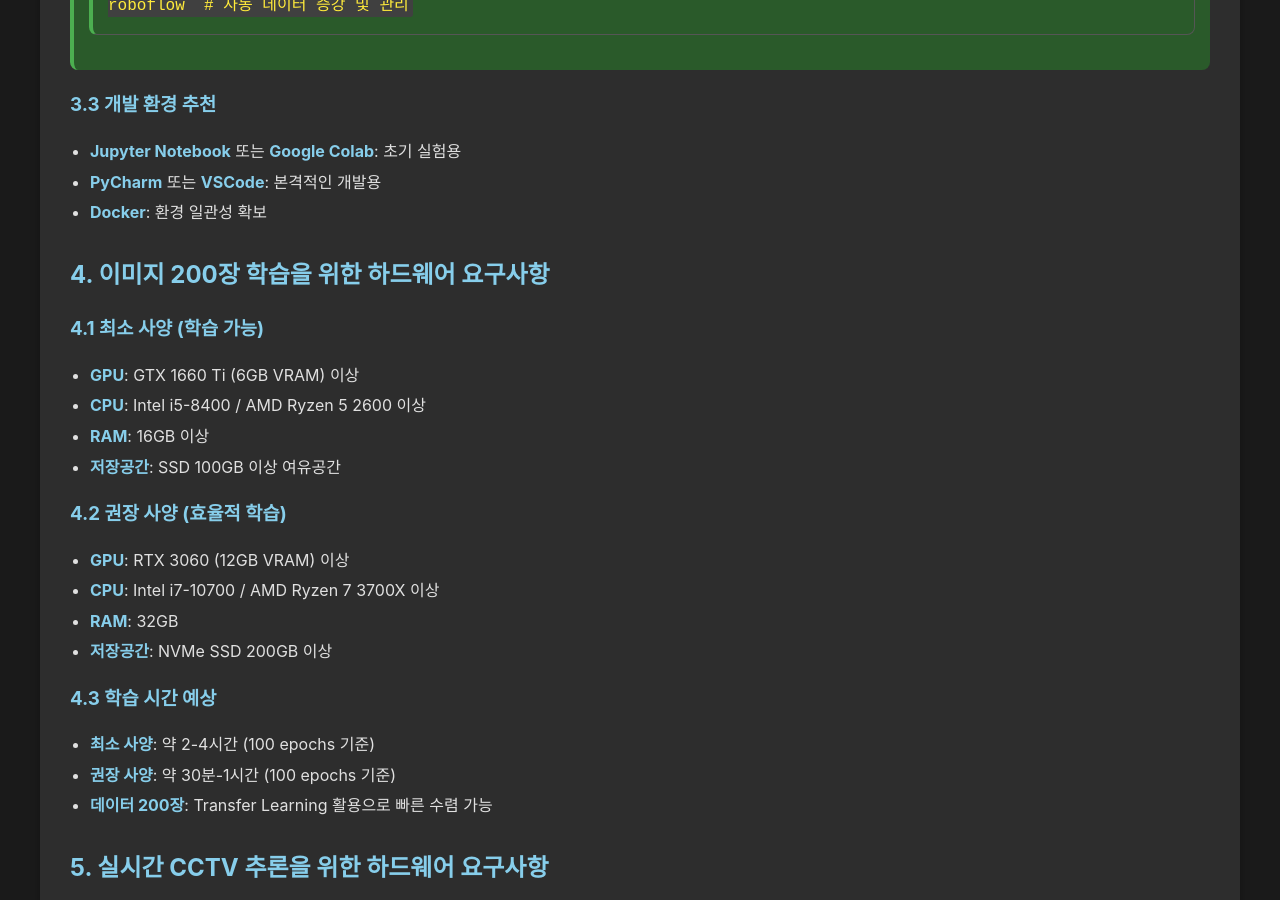
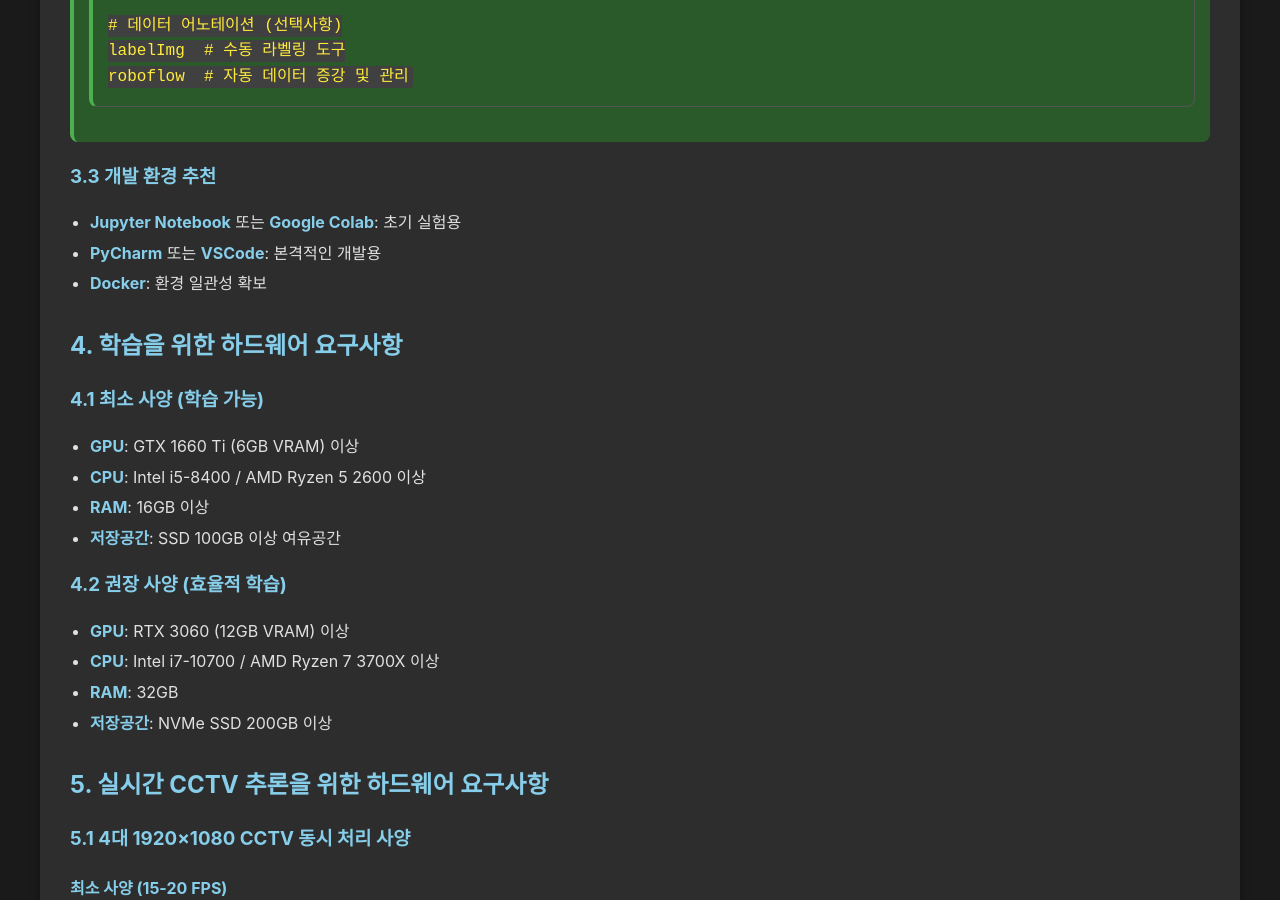
Before and after one commit to c0z0c/blog, a Jekyll site: the page built from 검토/25.08.12_yolo_review_report.md, in a window 1280 px wide and 900 px high, scrolled down 1742 px. Built offline with Jekyll 4.4.1, drawn with Linux system fonts in a browser that asks for light colours; our own code applies the rules of GitHub Pages for plain Markdown files; some of the changed text lies outside the part shown.

Commit message:
욜로 검토

```diff
--- a/검토/25.08.12_yolo_review_report.md
+++ b/검토/25.08.12_yolo_review_report.md
@@ -57,7 +61,7 @@ roboflow  # 자동 데이터 증강 및 관리
 - **PyCharm** 또는 **VSCode**: 본격적인 개발용
 - **Docker**: 환경 일관성 확보
 
-## 4. 이미지 200장 학습을 위한 하드웨어 요구사항
+## 4. 학습을 위한 하드웨어 요구사항
 
 ### 4.1 최소 사양 (학습 가능)
 - **GPU**: GTX 1660 Ti (6GB VRAM) 이상
@@ -70,11 +74,6 @@ roboflow  # 자동 데이터 증강 및 관리
 - **CPU**: Intel i7-10700 / AMD Ryzen 7 3700X 이상
 - **RAM**: 32GB
 - **저장공간**: NVMe SSD 200GB 이상
-
-### 4.3 학습 시간 예상
-- **최소 사양**: 약 2-4시간 (100 epochs 기준)
-- **권장 사양**: 약 30분-1시간 (100 epochs 기준)
-- **데이터 200장**: Transfer Learning 활용으로 빠른 수렴 가능
 
 ## 5. 실시간 CCTV 추론을 위한 하드웨어 요구사항
 
```
Also changed, not shown: other parts of 검토/25.08.12_yolo_review_report.md (+7 -1 lines).
